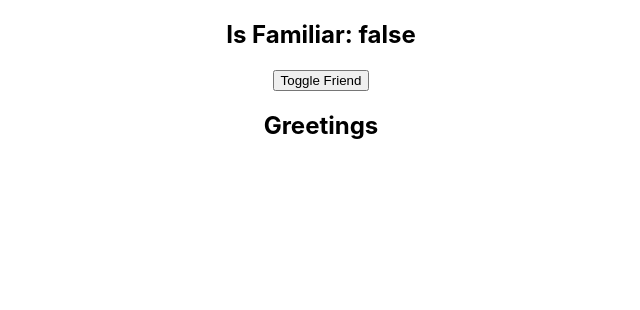
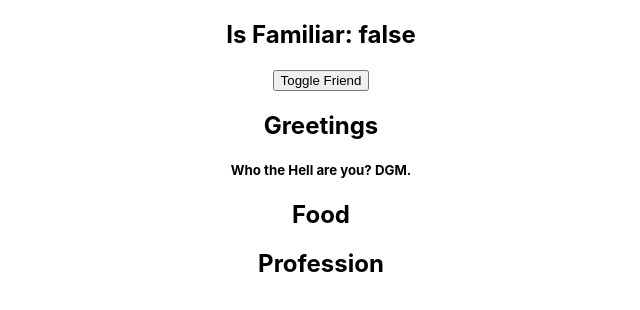
Before and after one commit to emonShimoul/react-conditional-rendering, a React (Create React App) app: page / in a window 1280 px wide. Shown: the top 310 px of the page, without its empty margins (319-959 px from the left). Built offline with nearby package versions, Linux system fonts and the light colour scheme.

Commit message:
conditionar rendering using if else condition

```diff
--- a/src/components/User/User.js
+++ b/src/components/User/User.js
@@ -1,10 +1,28 @@
 import React from 'react';
 
 const User = (props) => {
+    const {familiar} = props;
+
+    // 1. Element variable
+    let greeting;
+    if(familiar){
+        greeting = <h5>Hello Bondhu How are you?</h5>
+    }
+    else{
+        greeting = <h5>Who the Hell are you? DGM.</h5>
+    }
+
     return (
         <div>
             <div>
                 <h2>Greetings</h2>
+                {greeting}
+            </div>
+            <div>
+                <h2>Food</h2>
+            </div>
+            <div>
+                <h2>Profession</h2>
             </div>
         </div>
     );
```
